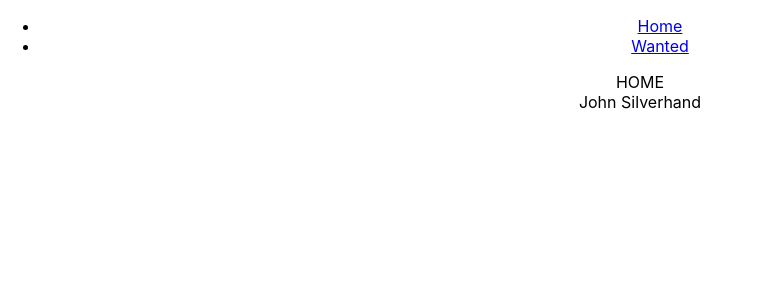
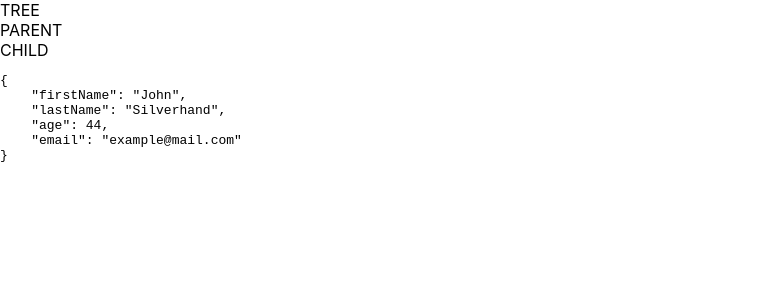
Before and after one commit to freshjs-fte/react-start, a React (Create React App) app: page / in a window 1280 px wide. Shown: the top 300 px of the page, without its empty margins (0-762 px from the left). Built offline with nearby package versions, Linux system fonts and the light colour scheme.

Commit message:
Add context example

```diff
--- a/src/App.jsx
+++ b/src/App.jsx
@@ -1,63 +1,46 @@
 import React from "react";
-import { BrowserRouter as Router, Switch, Route, Link } from "react-router-dom";
-
+import { BrowserRouter as Router, Switch, Route } from "react-router-dom";
+// import Main from "./components/Main";
 // import Header from "./components/Header";
-import Main from "./components/Main";
 // import Footer from "./components/Footer";
 // import TaskList from "./components/TaskList";
-import WantedList from "./components/WantedList";
+// import WantedList from "./components/WantedList";
+// import CounterPage from "./pages/Counter";
+
+import Tree from "./components/Tree";
+import NotFoundPage from "./pages/NotFound";
+
+import { UserContext } from "./contexts";
 
 import "./App.css";
-
-const user = {
-  firstName: "John",
-  lastName: "Silverhand",
-  age: 44,
-  email: "example@mail.com",
-};
 
 class App extends React.Component {
   constructor(props) {
     super(props);
-
-    this.state = {};
+    this.state = {
+      user: {
+        firstName: "John",
+        lastName: "Silverhand",
+        age: 44,
+        email: "example@mail.com",
+      },
+    };
   }
 
   render() {
     return (
       <Router>
-        <div className="App">
-          <nav>
-            <ul>
-              <li>
-                <Link to="/">Home</Link>
-              </li>
-              <li>
-                <Link to="/wanted">Wanted</Link>
-              </li>
-            </ul>
-          </nav>
+        <UserContext.Provider value={this.state.user}>
+          <Switch>
+            <Route exact path="/" component={Tree} />
 
-          <Switch>
-            <Route
-              exact
-              path="/"
-              render={(props) => {
-                console.log(props);
-                return <Main userData={user} {...props} />;
-              }}
-            />
-            <Route exact path="/wanted">
-              <WantedList />
-            </Route>
+            <Route path="*" component={NotFoundPage} />
 
-            <Route path="*">404 NOT FOUND</Route>
             {/* <TaskList></TaskList> */}
-
             {/* <Header /> */}
             {/* <Footer /> */}
           </Switch>
-        </div>
+        </UserContext.Provider>
       </Router>
     );
   }
--- /dev/null
+++ b/src/components/Tree/Parent/Child/index.jsx
@@ -0,0 +1,15 @@
+import React from "react";
+import { UserContext } from "../../../../contexts";
+
+export default class Child extends React.Component {
+  render() {
+    return (
+      <div>
+        <div> CHILD</div>
+        <pre>{JSON.stringify(this.context, null, 4)}</pre>
+      </div>
+    );
+  }
+}
+
+Child.contextType = UserContext;
--- /dev/null
+++ b/src/components/Tree/Parent/index.jsx
@@ -0,0 +1,11 @@
+import React from 'react'
+import Child from './Child'
+
+export default function Parent(props) {
+    return (
+        <div>
+            PARENT
+            <Child />
+        </div>
+    )
+}
--- /dev/null
+++ b/src/components/Tree/index.jsx
@@ -0,0 +1,11 @@
+import React from 'react'
+import Parent from './Parent'
+
+export default function Tree(props) {
+    return (
+        <div>
+            TREE
+            <Parent />
+        </div>
+    )
+}
--- /dev/null
+++ b/src/contexts/index.js
@@ -0,0 +1,3 @@
+import React from "react";
+
+export const UserContext = React.createContext();
```
